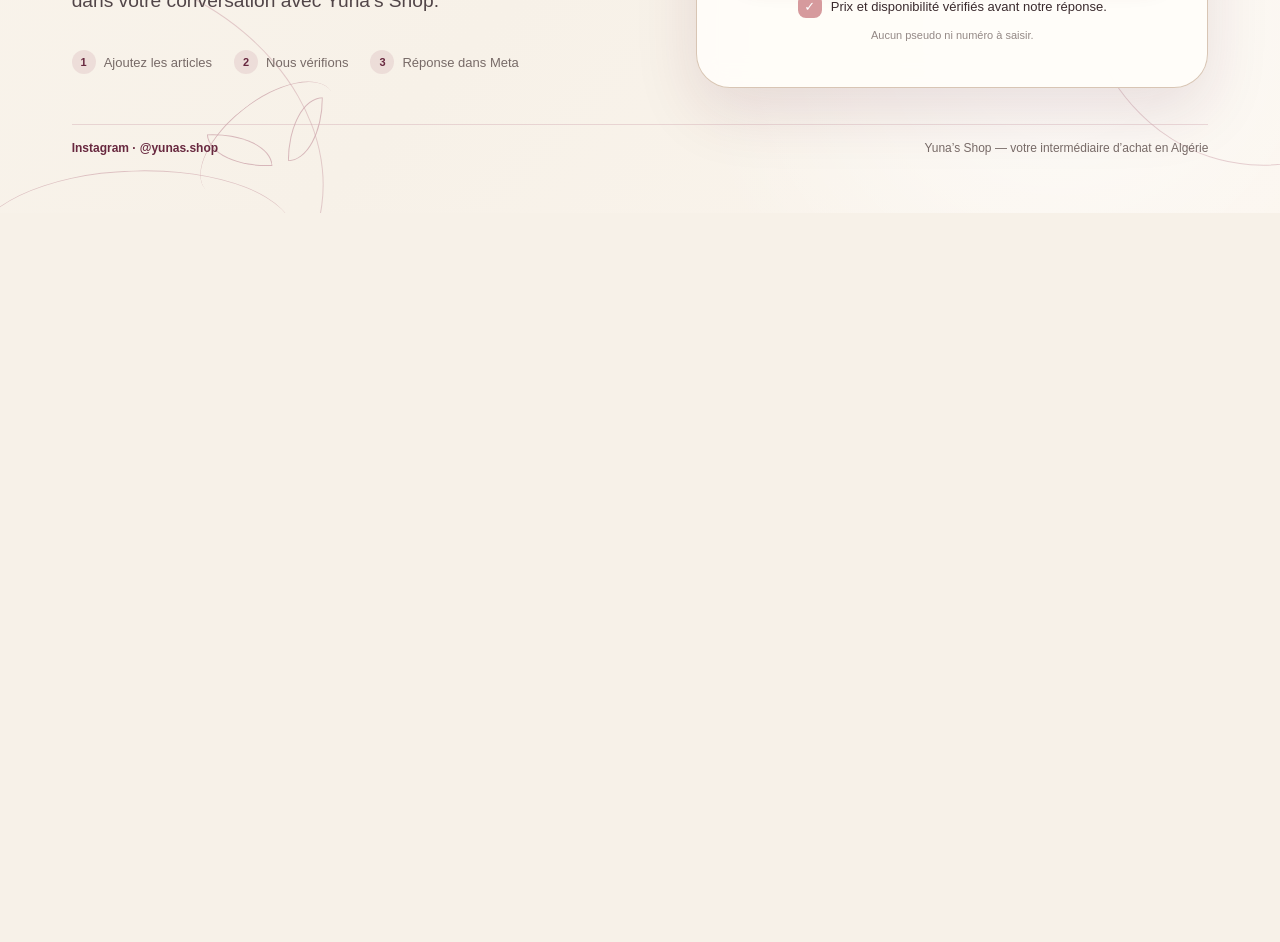
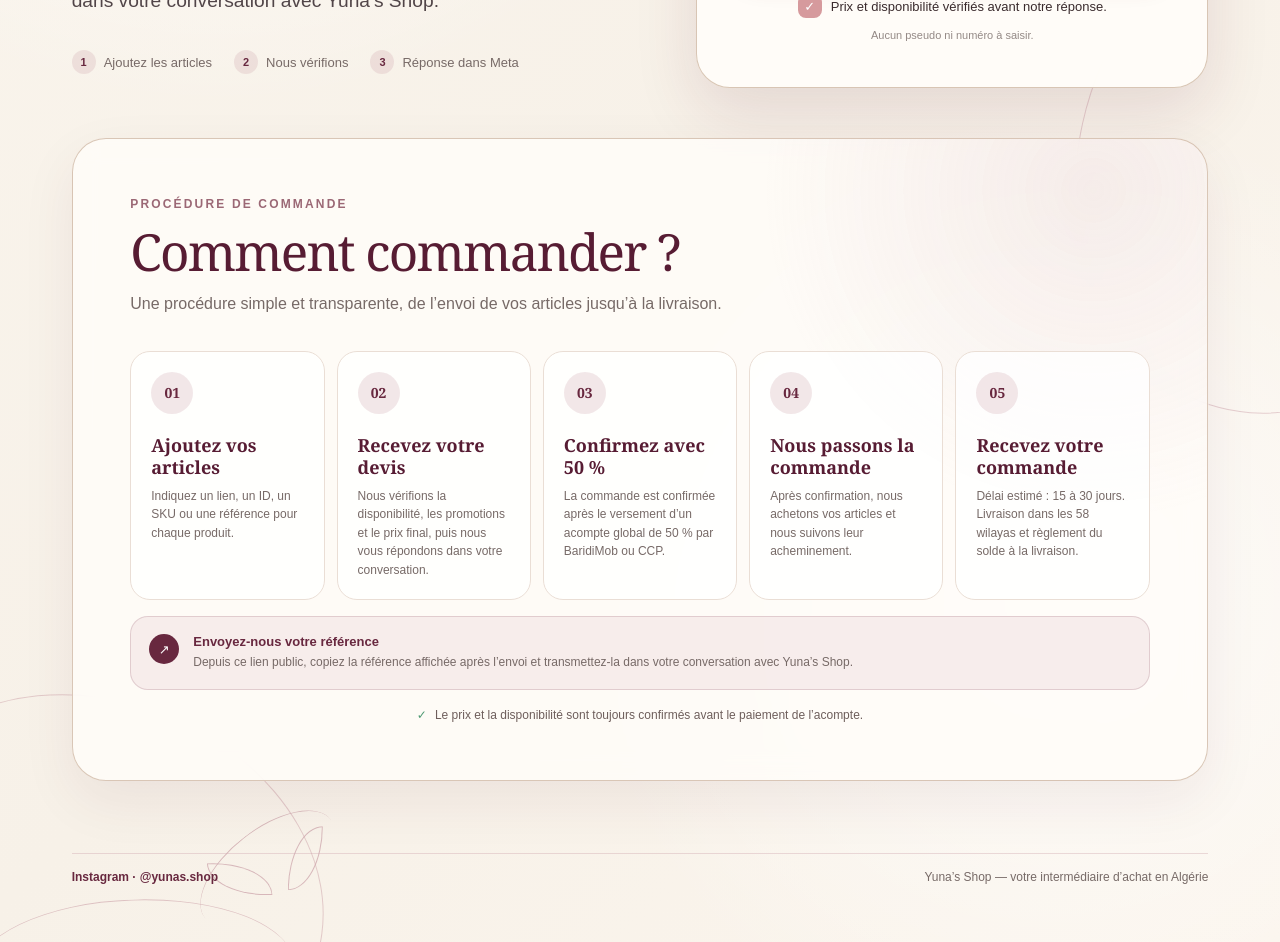
Before and after one commit to sara20ziane/yunas-shop-store, a React (Vite) app: page / in a window 1280 px wide. Shown: the part 640-1582 px from the top of the page. Before the commit the page ends 853 px from the top, so only its background shows below. Built offline with nearby package versions, Linux system fonts and the light colour scheme; no server answers.

Commit message:
Add public ordering procedure

```diff
--- a/src/App.jsx
+++ b/src/App.jsx
@@ -51,6 +51,44 @@ const copy = {
     copiedReference: "Référence copiée ✓",
     closePage: "Vous pouvez maintenant fermer cette page.",
     another: "Envoyer une autre demande",
+    orderEyebrow: "Procédure de commande",
+    orderTitle: "Comment commander ?",
+    orderIntro:
+      "Une procédure simple et transparente, de l’envoi de vos articles jusqu’à la livraison.",
+    orderSteps: [
+      {
+        title: "Ajoutez vos articles",
+        detail: "Indiquez un lien, un ID, un SKU ou une référence pour chaque produit.",
+      },
+      {
+        title: "Recevez votre devis",
+        detail:
+          "Nous vérifions la disponibilité, les promotions et le prix final, puis nous vous répondons dans votre conversation.",
+      },
+      {
+        title: "Confirmez avec 50 %",
+        detail:
+          "La commande est confirmée après le versement d’un acompte global de 50 % par BaridiMob ou CCP.",
+      },
+      {
+        title: "Nous passons la commande",
+        detail:
+          "Après confirmation, nous achetons vos articles et nous suivons leur acheminement.",
+      },
+      {
+        title: "Recevez votre commande",
+        detail:
+          "Délai estimé : 15 à 30 jours. Livraison dans les 58 wilayas et règlement du solde à la livraison.",
+      },
+    ],
+    linkedReferenceTitle: "Demande liée automatiquement",
+    linkedReferenceDetail:
+      "Le lien reçu dans notre conversation rattache automatiquement cette demande : aucun pseudo ni numéro à saisir.",
+    publicReferenceTitle: "Envoyez-nous votre référence",
+    publicReferenceDetail:
+      "Depuis ce lien public, copiez la référence affichée après l’envoi et transmettez-la dans votre conversation avec Yuna’s Shop.",
+    orderNotice:
+      "Le prix et la disponibilité sont toujours confirmés avant le paiement de l’acompte.",
   },
   ar: {
     language: "Français",
@@ -98,6 +136,42 @@ const copy = {
     copiedReference: "تم نسخ الرقم ✓",
     closePage: "يمكنك الآن إغلاق هذه الصفحة.",
     another: "إرسال طلب آخر",
+    orderEyebrow: "طريقة الطلب",
+    orderTitle: "كيفاش تطلبي؟",
+    orderIntro: "خطوات بسيطة وواضحة، من إرسال المنتجات حتى استلام الطلبية.",
+    orderSteps: [
+      {
+        title: "أضيفي المنتجات",
+        detail: "اكتبي الرابط أو ID أو SKU أو المرجع الخاص بكل منتج.",
+      },
+      {
+        title: "استلمي السعر النهائي",
+        detail:
+          "نتحقق من التوفر والتخفيضات والسعر النهائي، ثم نرد عليك في نفس المحادثة.",
+      },
+      {
+        title: "أكدي الطلب بـ 50٪",
+        detail:
+          "يتم تأكيد الطلبية بعد دفع تسبيق إجمالي 50٪ عن طريق بريدي موب أو CCP.",
+      },
+      {
+        title: "نقوم بالطلب",
+        detail: "بعد التأكيد، نشتري المنتجات ونتابع وصولها.",
+      },
+      {
+        title: "استلمي طلبيتك",
+        detail:
+          "المدة المتوقعة من 15 إلى 30 يوماً، مع التوصيل إلى 58 ولاية ودفع الباقي عند الاستلام.",
+      },
+    ],
+    linkedReferenceTitle: "الطلب مربوط تلقائياً",
+    linkedReferenceDetail:
+      "الرابط المرسل في محادثتنا يربط طلبك تلقائياً، بدون كتابة اسم الحساب أو رقم الهاتف.",
+    publicReferenceTitle: "أرسلي لنا رقم الطلب",
+    publicReferenceDetail:
+      "عند استعمال الرابط العام، انسخي رقم الطلب الذي يظهر بعد الإرسال وابعثيه لنا في محادثتك مع Yuna’s Shop.",
+    orderNotice:
+      "نؤكد لك دائماً السعر والتوفر قبل دفع التسبيق.",
   },
 };
 
@@ -404,6 +478,45 @@ function RequestForm({ conversationReference = "", invalidConversationLink = fal
         </div>
       </section>
 
+      <section className="order-process" aria-labelledby="order-process-title">
+        <div className="order-process-heading">
+          <p className="eyebrow">{t.orderEyebrow}</p>
+          <h2 id="order-process-title">{t.orderTitle}</h2>
+          <p>{t.orderIntro}</p>
+        </div>
+
+        <ol className="order-process-list">
+          {t.orderSteps.map((step, index) => (
+            <li key={step.title}>
+              <span className="order-step-number" aria-hidden="true">
+                {String(index + 1).padStart(2, "0")}
+              </span>
+              <div>
+                <h3>{step.title}</h3>
+                <p>{step.detail}</p>
+              </div>
+            </li>
+          ))}
+        </ol>
+
+        <div className="order-reference-note">
+          <span aria-hidden="true">{isLinkedConversation ? "✓" : "↗"}</span>
+          <div>
+            <strong>
+              {isLinkedConversation ? t.linkedReferenceTitle : t.publicReferenceTitle}
+            </strong>
+            <p>
+              {isLinkedConversation ? t.linkedReferenceDetail : t.publicReferenceDetail}
+            </p>
+          </div>
+        </div>
+
+        <p className="order-process-notice">
+          <span aria-hidden="true">✓</span>
+          {t.orderNotice}
+        </p>
+      </section>
+
       <footer className="site-footer">
         <a href="https://www.instagram.com/yunas.shop/" target="_blank" rel="noreferrer">
           Instagram · @yunas.shop
```
